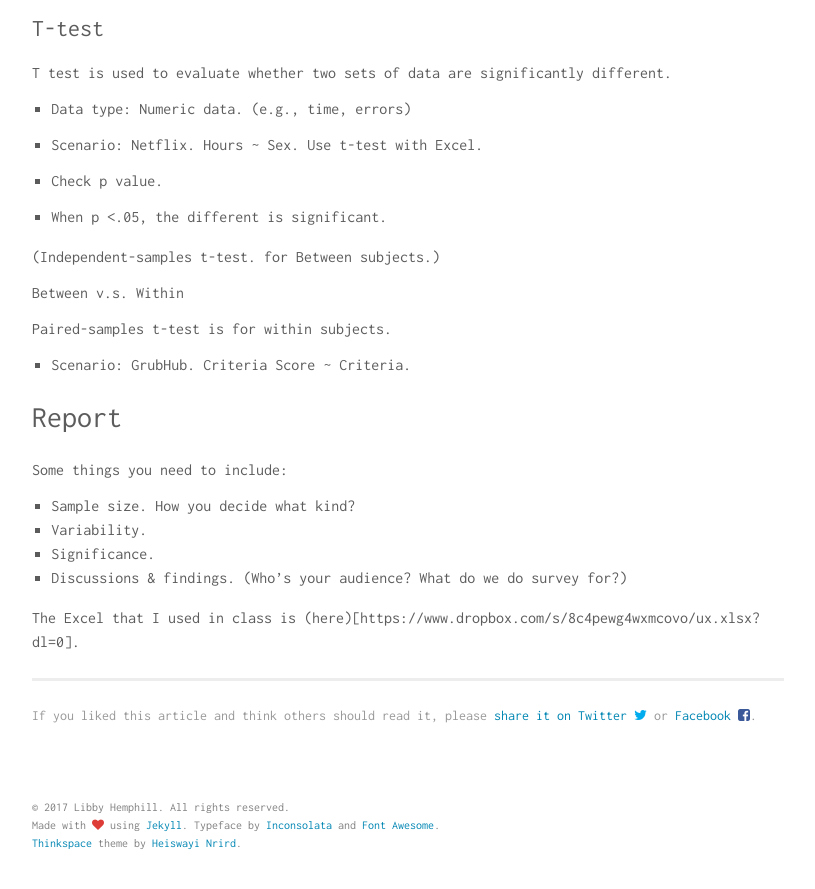
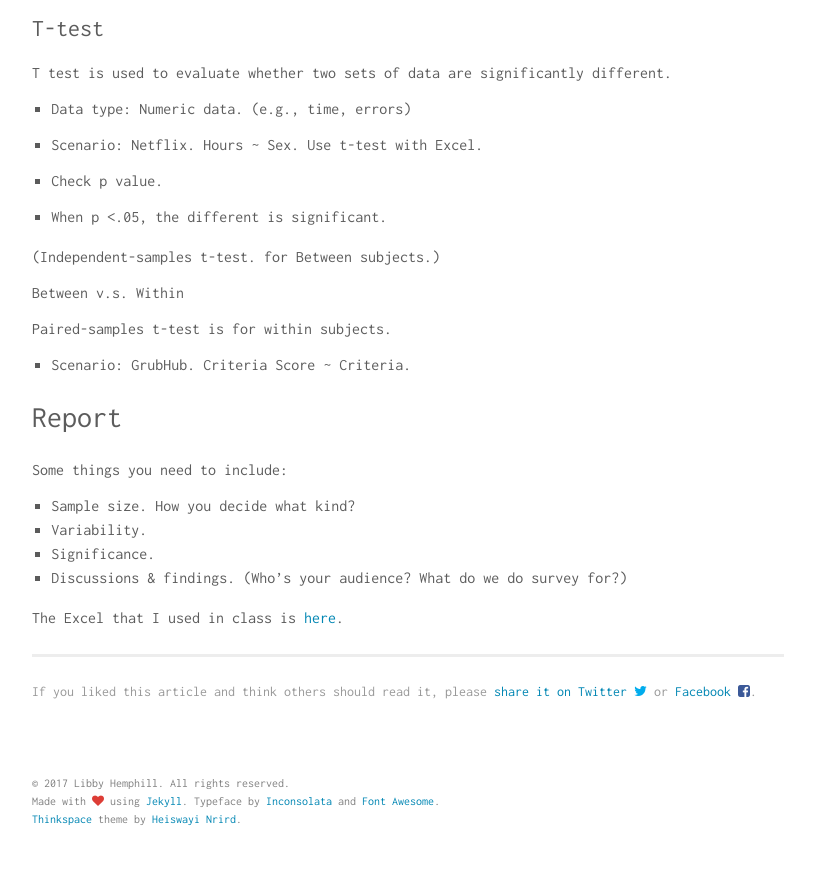
Before and after one commit to libbyh/com525spring2017, a Jekyll site: the page built from _posts/2017-03-27-stats-in-ux.md, in a window 1280 px wide and 900 px high, scrolled down 2226 px. Shown: the top 889 px of the window, without its empty margins (232-1047 px from the left). Built offline with Jekyll 4.4.1, drawn with Linux system fonts in a browser that asks for light colours.

Commit message:
fix link

```diff
--- a/_posts/2017-03-27-stats-in-ux.md
+++ b/_posts/2017-03-27-stats-in-ux.md
@@ -116,4 +116,4 @@ Some things you need to include:
 * Significance.
 * Discussions & findings. (Who's your audience? What do we do survey for?)
 
-The Excel that I used in class is (here)[https://www.dropbox.com/s/8c4pewg4wxmcovo/ux.xlsx?dl=0].
+The Excel that I used in class is [here](https://www.dropbox.com/s/8c4pewg4wxmcovo/ux.xlsx?dl=0).
```
